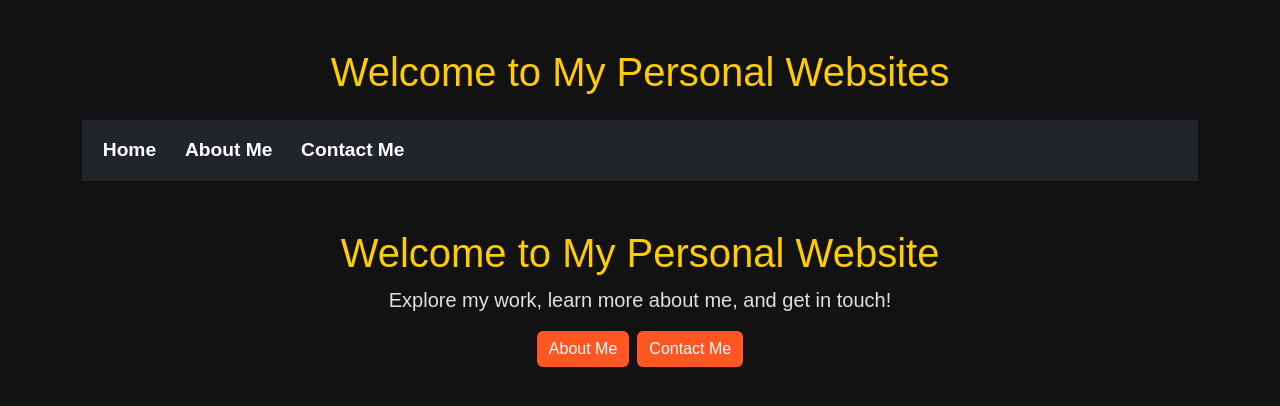
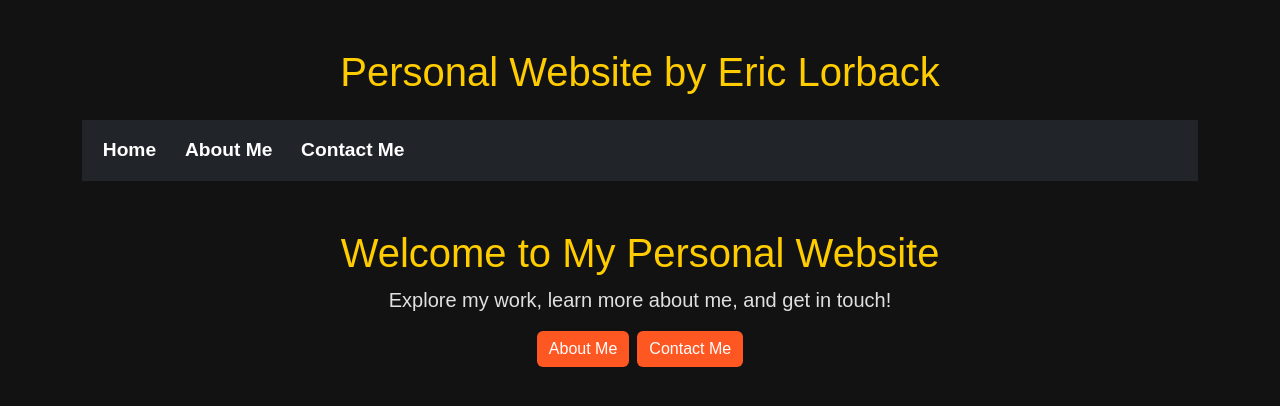
Before and after one commit to elorback/elorback, a React (Create React App) app in the folder personal-website/: page / in a window 1280 px wide. Shown: the top 406 px of the page. Built offline with nearby package versions, Linux system fonts and the light colour scheme.

Commit message:
edited the main header/title

```diff
--- a/personal-website/src/App.js
+++ b/personal-website/src/App.js
@@ -11,7 +11,7 @@ function App() {
   return (
     <Router>
       <div className="container mt-5">
-        <h1 className="text-center mb-4">Welcome to My Personal Websites</h1>
+        <h1 className="text-center mb-4">Personal Website by Eric Lorback</h1>
         <NavBar />
         <Routes>
           <Route path="/" element={<Home />} />
```
Also changed, not shown: personal-website/src/components/Home.js (+6 -2 lines).
